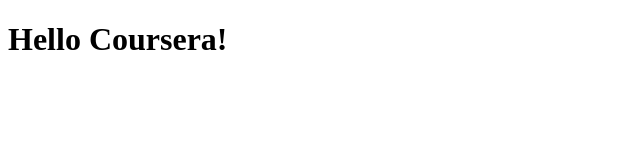
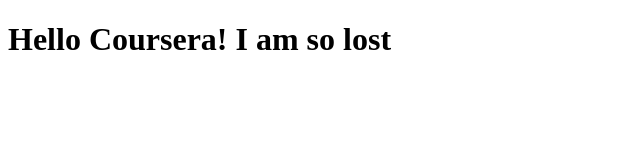
Before and after one commit to timmylim/coursera-test, a plain HTML site: page site/index.html in a window 1280 px wide. Shown: the whole page, without its empty margins (0-640 px from the left). Drawn offline with Linux system fonts and the light colour scheme.

Commit message:
Small addition to our page content.

```diff
--- a/site/index.html
+++ b/site/index.html
@@ -4,6 +4,6 @@
 	<title>Hello Coursera!</title>
 </head>
 <body>
-<h1>Hello Coursera!</h1>
+<h1>Hello Coursera! I am so lost</h1>
 </body>
 </html>
```
